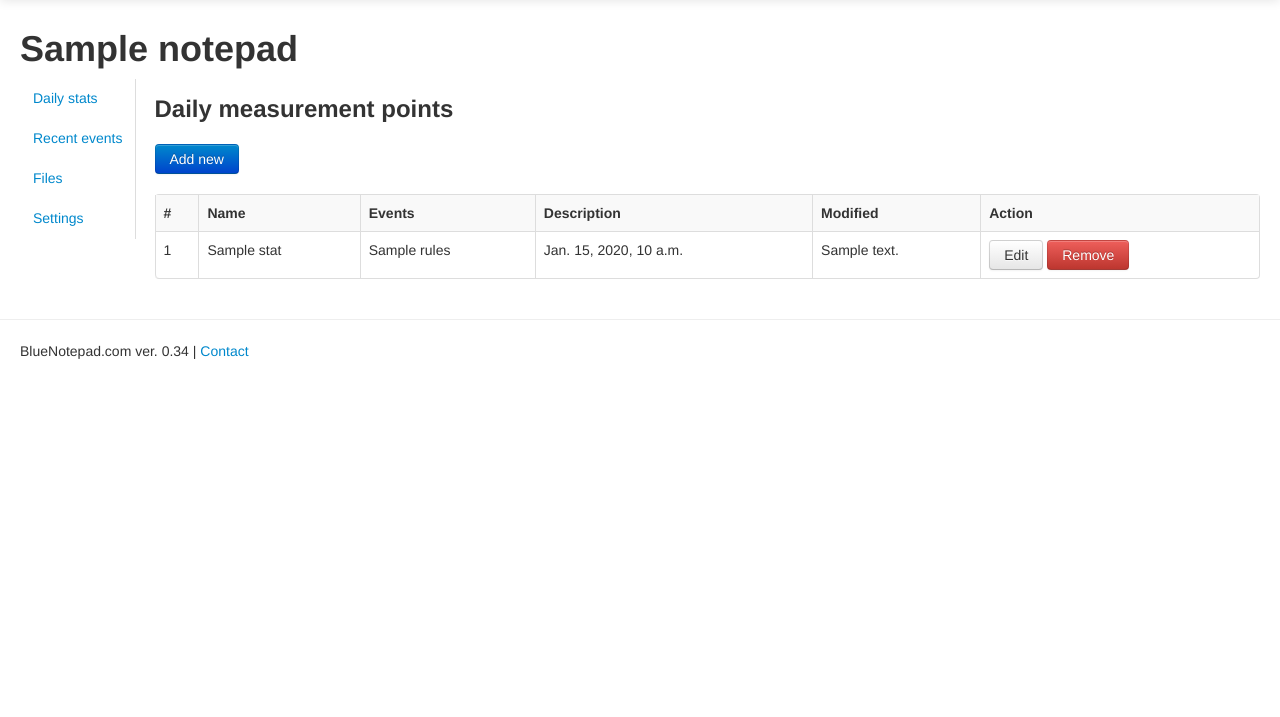
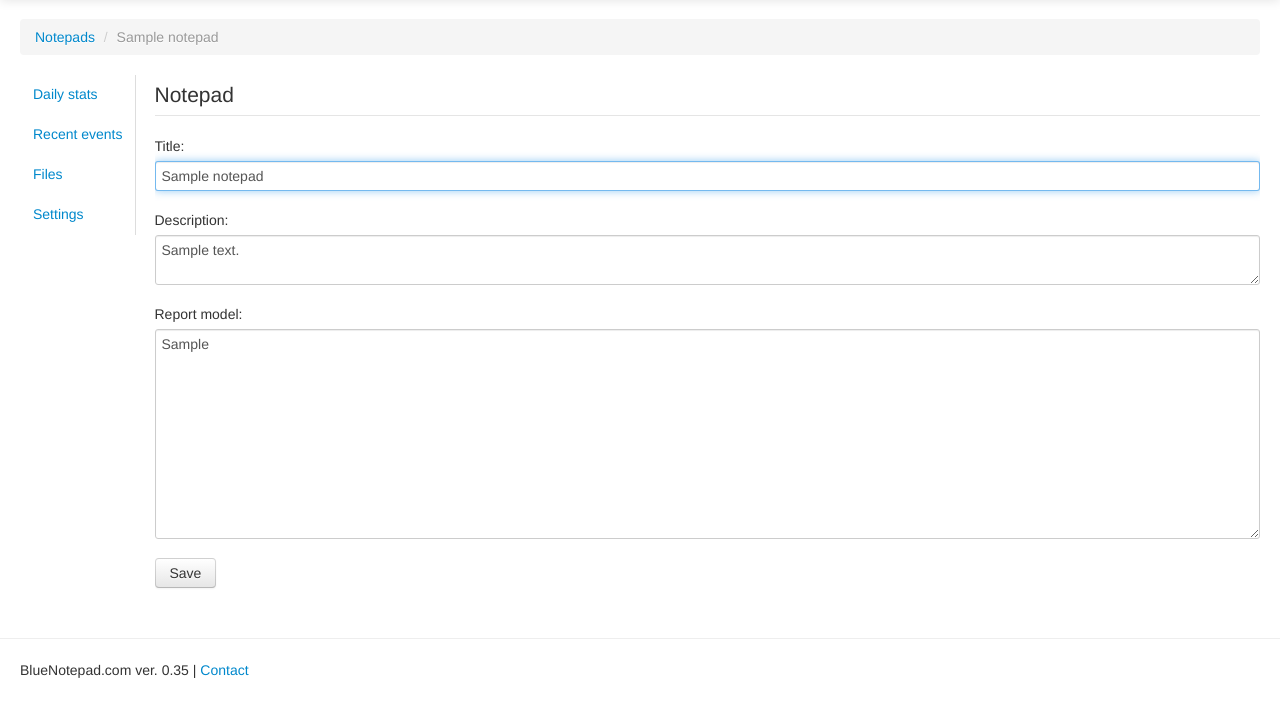
Before and after one commit to klangner/bluenotepad, a Django app: template src/bluenotepad/templates/notepad/settings.html in a window 1280 px wide. Shown: the part 41-758 px from the top of the page. Run offline with Django 3.2, Linux system fonts and the light colour scheme; the template is opened without the code that fills it: most values are stand-ins (such as "Sample title", 1, 10 or a date in 2020); some libraries are stand-ins or nearby versions.

Commit message:
Zrobiona edycja notatnika

```diff
--- a/src/bluenotepad/notepad/models.py
+++ b/src/bluenotepad/notepad/models.py
@@ -18,7 +18,7 @@ class Notepad(models.Model):
     created_at = models.DateTimeField(auto_now_add=True)
     title = models.CharField(max_length=200)
     description = models.TextField()
-    daily_report_template = models.TextField()
+    report_model = models.TextField(default='')
 
     def __str__(self):
         return unicode(self).encode('utf-8')
@@ -36,8 +36,8 @@ class DailyStats(models.Model):
     day = models.DateField()
     event_count = models.IntegerField(default=0)
     session_count = models.IntegerField(default=0)
-    notes = models.TextField()
-    report = models.TextField()
+    notes = models.TextField(default='')
+    report_data = models.TextField(default='')
 
     def __str__(self):
         return unicode(self).encode('utf-8')
--- a/src/bluenotepad/notepad/urls.py
+++ b/src/bluenotepad/notepad/urls.py
@@ -7,7 +7,6 @@ urlpatterns = patterns('bluenotepad.notepad.views',
     (r'^(?P<notepad_id>\d+)$', 'stats'),
     (r'^(?P<notepad_id>\d+)/recent$', 'recent_sessions'),
     (r'^(?P<notepad_id>\d+)/stats$', 'stats'),
-    (r'^(?P<notepad_id>\d+)/sessions$', 'sessions'),
     (r'^(?P<notepad_id>\d+)/files$', 'files'),
     (r'^(?P<notepad_id>\d+)/download$', 'download'),
     (r'^(?P<notepad_id>\d+)/settings$', 'settings'),
--- a/src/bluenotepad/templates/base.html
+++ b/src/bluenotepad/templates/base.html
@@ -93,7 +93,7 @@
 	<hr/>
 	<footer>
    		<p style="padding-left:20px">
-       			BlueNotepad.com ver. 0.34
+       			BlueNotepad.com ver. 0.35
        			| <a href="mailto:klangner@gmail.com">Contact</a>
        	</p>
    	</footer>
--- a/src/bluenotepad/templates/notepad/create_notepad.html
+++ b/src/bluenotepad/templates/notepad/create_notepad.html
@@ -20,7 +20,7 @@
    		<div class="control-group">
         	<label class="control-label" for="id_info">Description:</label>
          	<div class="controls">
-           		<textarea id="id_info" class="span12" name="info"></textarea>
+           		<textarea id="id_info" class="span12" name="description"></textarea>
          	</div>
    		</div>
 
--- a/src/bluenotepad/templates/notepad/notepad_base.html
+++ b/src/bluenotepad/templates/notepad/notepad_base.html
@@ -2,7 +2,10 @@
 
 {% block content %}
 
-<h1>{{notepad.title}}</h1>
+<ul class="breadcrumb">
+	<li><a href="/notepad">Notepads</a> <span class="divider">/</span></li>
+    <li class="active">{{notepad.title}}</li>
+</ul>
 
 <div class="row-fluid">
 	<div class="tabbable tabs-left">
--- a/src/bluenotepad/templates/notepad/settings.html
+++ b/src/bluenotepad/templates/notepad/settings.html
@@ -2,66 +2,44 @@
 
 {% block tab_content %}
 
-	<h3>Daily measurement points</h3>
-	<div class="btn-group navbar">
-	    <button class="btn btn-primary" onClick='showEditor()'>Add new</button>
-	</div>
+{{ form.errors }}
+<form accept-charset="UTF-8" action="settings" class="form-vertical" method="post">
+ 	<legend>
+ 	Notepad
+ 	</legend>
+   	<fieldset>
+		{% csrf_token %}
+   		<div class="control-group">
+			<label class="control-label" for="id_title">Title:</label>
+         	<div class="controls">
+           		<input id="id_title" class="span12" name="title" type="text" value="{{notepad.title}}"/>
+         	</div>
+   		</div>
 
-	<table class="table table-bordered table-striped">
-		<tr>
-			<th>#</th>
-			<th>Name</th>
-			<th>Events</th>
-			<th>Description</th>
-			<th>Modified</th>
-			<th>Action</th>
-		</tr>
-		{% for stat in stats %}
-		<tr>
-			<td>{{forloop.counter}}</td>
-			<td>{{stat.title}}</td>
-			<td>{{stat.rules}}</td>
-			<td>{{stat.created_at}}</td>
-			<td>{{stat.description}}</td>
-			<td>
-				<button class="btn" onClick='showEditor("{{stat.key.id}}","text_{{forloop.counter}}")'>Edit</button>
-				<button class="btn btn-danger" onClick='showEditor("{{stat.key.id}}","text_{{forloop.counter}}")'>Remove</button>
-			</td>
-		</tr>
-		{% endfor %}
-	</table>
+   		<div class="control-group">
+        	<label class="control-label" for="id_info">Description:</label>
+         	<div class="controls">
+           		<textarea id="id_info" class="span12" name="description">{{notepad.description}}</textarea>
+         	</div>
+   		</div>
 
-	<div id="editModal" class="modal hide fade">
-		<form class="modal-form" action="edit_stat_def" method="post">
-			<div id="modalTitle" class="modal-header">Edit measurement point</div>
-			<div class="modal-body">
-				{% csrf_token %}
-				<div>Title</div>
-				<input type="text" id="editTitle" name="title" class="span12"/>
-				<div>Monitored events</div>
-				<textarea id="editRules" name="rules" class="input-block-level" rows="8"></textarea>
-				<div>Description</div>
-				<textarea id="editDescription" name="description" class="input-block-level" rows="4"></textarea>
-			</div>
-			<div class="modal-footer">
-	   			<button type="submit" class="btn" data-dismiss="modal">Cancel</button>
-	   			<button type="submit" class="btn btn-primary">Save</button>
-			</div>
-		</form>
-	</div>
+   		<div class="control-group">
+        	<label class="control-label" for="id_data">Report model:</label>
+         	<div class="controls">
+           		<textarea id="id_data" class="span12" name="report_model" rows="10">{{notepad.report_model}}</textarea>
+         	</div>
+   		</div>
 
-<script type="text/javascript">
-	function showEditor(id, textId){
-		$('#editModal').modal();
-//		$("#noteID").val(id);
-//		$("#noteText").val($("#"+textId).html());
-//		$("#noteText").focus();
-	}
+   		<script type="text/javascript">
+   			$("#id_title").focus();
+   		</script>
 
-	function showEditor(){
-		$('#editModal').modal();
-	}
-</script>
-
+		<div class="control-group">
+			<div class="controls">
+		      	<button type="submit" class="btn">Save</button>
+		    </div>
+  		</div>
+   	</fieldset>
+</form>
 
 {% endblock %}
```
Also changed, not shown: src/bluenotepad/notepad/forms.py (+2 -7 lines), src/bluenotepad/notepad/views.py (+10 -19 lines), src/insights/analyze.py (+1 -6 lines).
